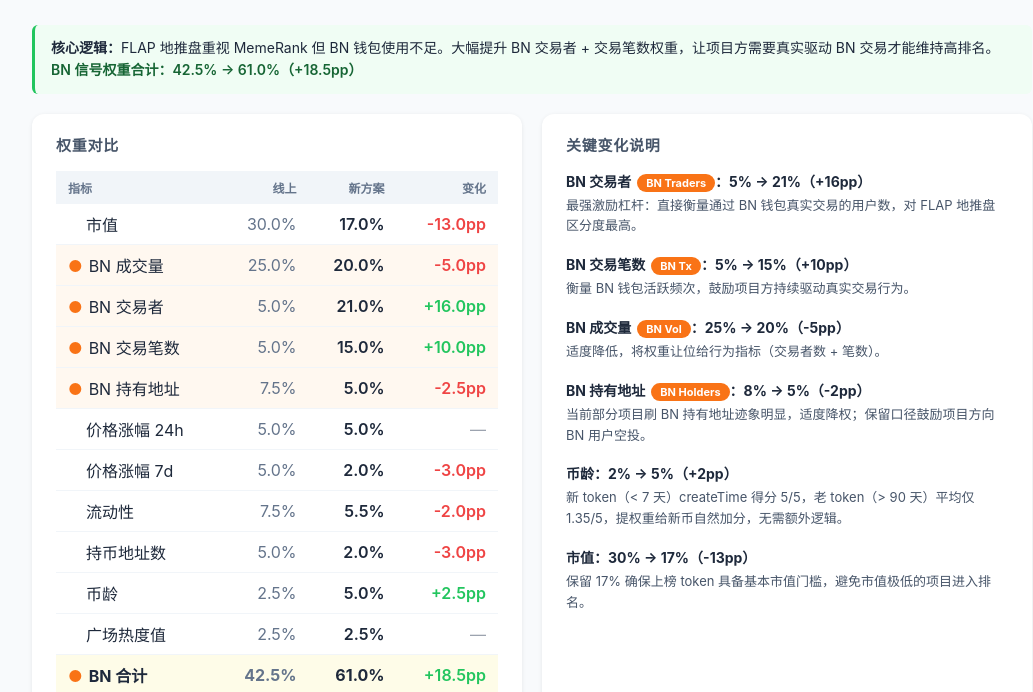
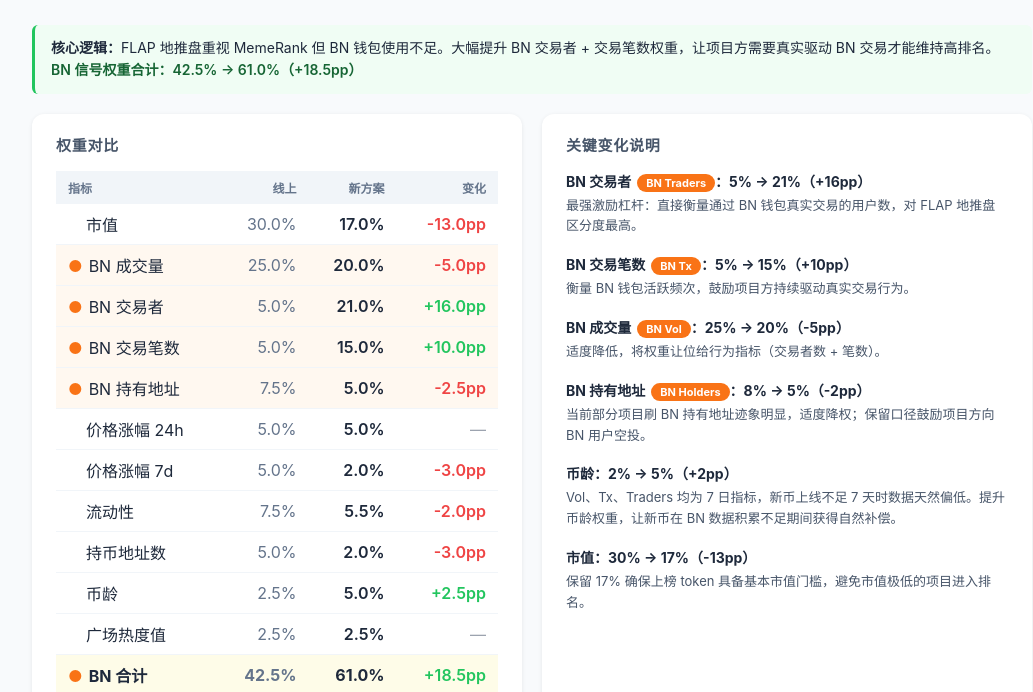
Before and after one commit to essenlee88/wallet-weekly-report, a plain HTML site: page memerank-proposal.html in a window 1280 px wide. Shown: the part 108-800 px from the top of the page, without its empty margins (108-1141 px from the left). Drawn offline with Linux system fonts and the light colour scheme.

Commit message:
fix createTime desc: 7d metrics disadvantage new tokens

```diff
--- a/memerank-proposal.html
+++ b/memerank-proposal.html
@@ -139,7 +139,7 @@
 </div>
 <div style="margin-bottom:18px">
   <div style="font-size:14px;font-weight:700;margin-bottom:4px">币龄：2% → <strong>5%</strong>（+2pp）</div>
-  <div style="font-size:13px;color:#475569;line-height:1.6">新 token（&lt; 7 天）createTime 得分 5/5，老 token（&gt; 90 天）平均仅 1.35/5，提权重给新币自然加分，无需额外逻辑。</div>
+  <div style="font-size:13px;color:#475569;line-height:1.6">Vol、Tx、Traders 均为 7 日指标，新币上线不足 7 天时数据天然偏低。提升币龄权重，让新币在 BN 数据积累不足期间获得自然补偿。</div>
 </div>
 <div style="margin-bottom:4px">
   <div style="font-size:14px;font-weight:700;margin-bottom:4px">市值：30% → <strong>17%</strong>（-13pp）</div>
```
